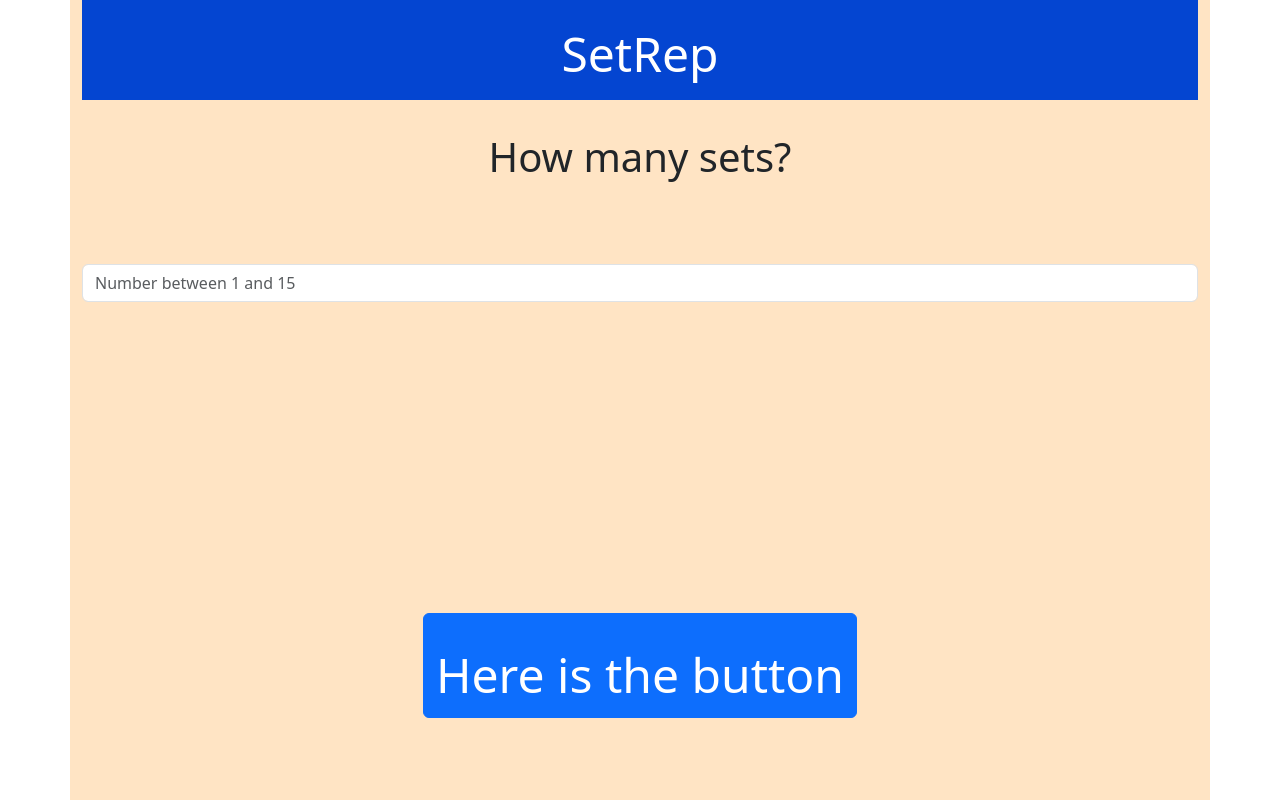
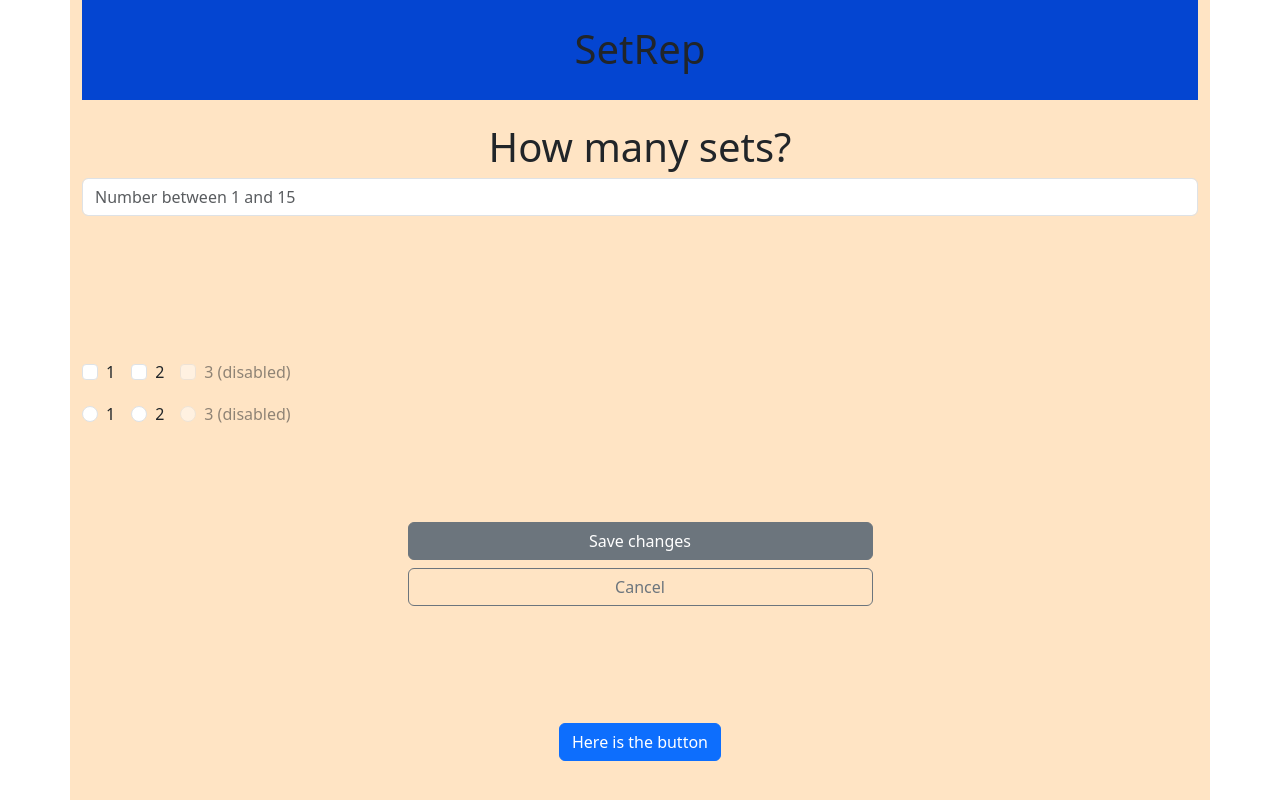
Before and after one commit to JustGritJordan/set-rep, a JavaScript app in the folder client/: page / in a window 1280 px wide. Built offline with nearby package versions, Linux system fonts and the light colour scheme; the HTML template or start-up script is replaced by a standard one.

Commit message:
testing buttons and icons intended for sets, imported bootstrap/dist/css/bootstrap.min.css and have intended css styling with react.js

```diff
--- a/client/package.json
+++ b/client/package.json
@@ -10,11 +10,15 @@
     "@testing-library/react": "^13.4.0",
     "@testing-library/user-event": "^13.5.0",
     "bootstrap": "^5.3.0",
+    "bootstrap-icons": "^1.10.5",
     "node-sass": "^7.0.3",
     "react": "^18.2.0",
     "react-bootstrap": "^2.7.4",
+    "react-bootstrap-icons": "^1.10.3",
     "react-dom": "^18.2.0",
+    "react-icons": "^4.10.1",
     "react-scripts": "5.0.1",
+    "stack": "^0.1.0",
     "web-vitals": "^2.1.4"
   },
   "scripts": {
--- a/client/src/App.js
+++ b/client/src/App.js
@@ -1,6 +1,12 @@
 import'../src/index.css';
+import 'bootstrap/dist/css/bootstrap.min.css';
 import Button from 'react-bootstrap/Button'
 import Form from 'react-bootstrap/Form';
+import Stack from 'react-bootstrap/Stack';
+
+
+
+
 
 function Header() {
   return (
@@ -15,6 +21,37 @@ function Header() {
         <Form.Control type="email" placeholder="Number between 1 and 15" />
       </Form.Group>
     </Form>
+    <Form>
+      {['checkbox', 'radio'].map((type) => (
+        <div key={`inline-${type}`} className="mb-3">
+          <Form.Check
+            inline
+            label="1"
+            name="group1"
+            type={type}
+            id={`inline-${type}-1`}
+          />
+          <Form.Check
+            inline
+            label="2"
+            name="group1"
+            type={type}
+            id={`inline-${type}-2`}
+          />
+          <Form.Check
+            inline
+            disabled
+            label="3 (disabled)"
+            type={type}
+            id={`inline-${type}-3`}
+          />
+        </div>
+      ))}
+    </Form>
+    <Stack gap={2} className="col-md-5 mx-auto">
+      <Button variant="secondary">Save changes</Button>
+      <Button variant="outline-secondary">Cancel</Button>
+    </Stack>
     <Button className='GoButton'>Here is the button
     </Button>
     </div>
```
Also changed, not shown: 1 other file (tests, documents, lock files or other folders).
